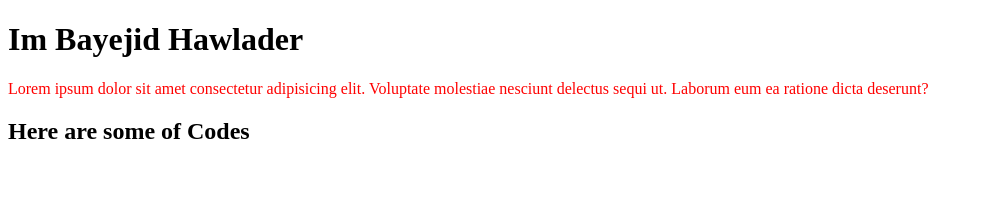
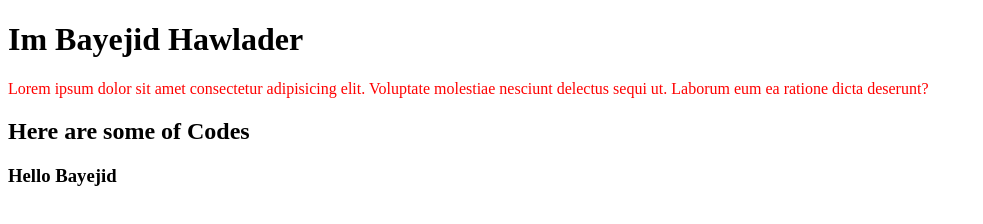
Before and after one commit to bayejidhawlader/my-first-repo, a plain HTML site: page index.html in a window 1280 px wide. Shown: the whole page, without its empty margins (0-983 px from the left). Drawn offline with Linux system fonts and the light colour scheme.

Commit message:
Added h3 Heading

```diff
--- a/index.html
+++ b/index.html
@@ -12,5 +12,7 @@
     <p>Lorem ipsum dolor sit amet consectetur adipisicing elit. Voluptate molestiae nesciunt delectus sequi ut. Laborum eum ea ratione dicta deserunt?</p>
 
     <h2>Here are some of Codes</h2>
+
+    <h3>Hello Bayejid</h3>
 </body>
 </html>
```
